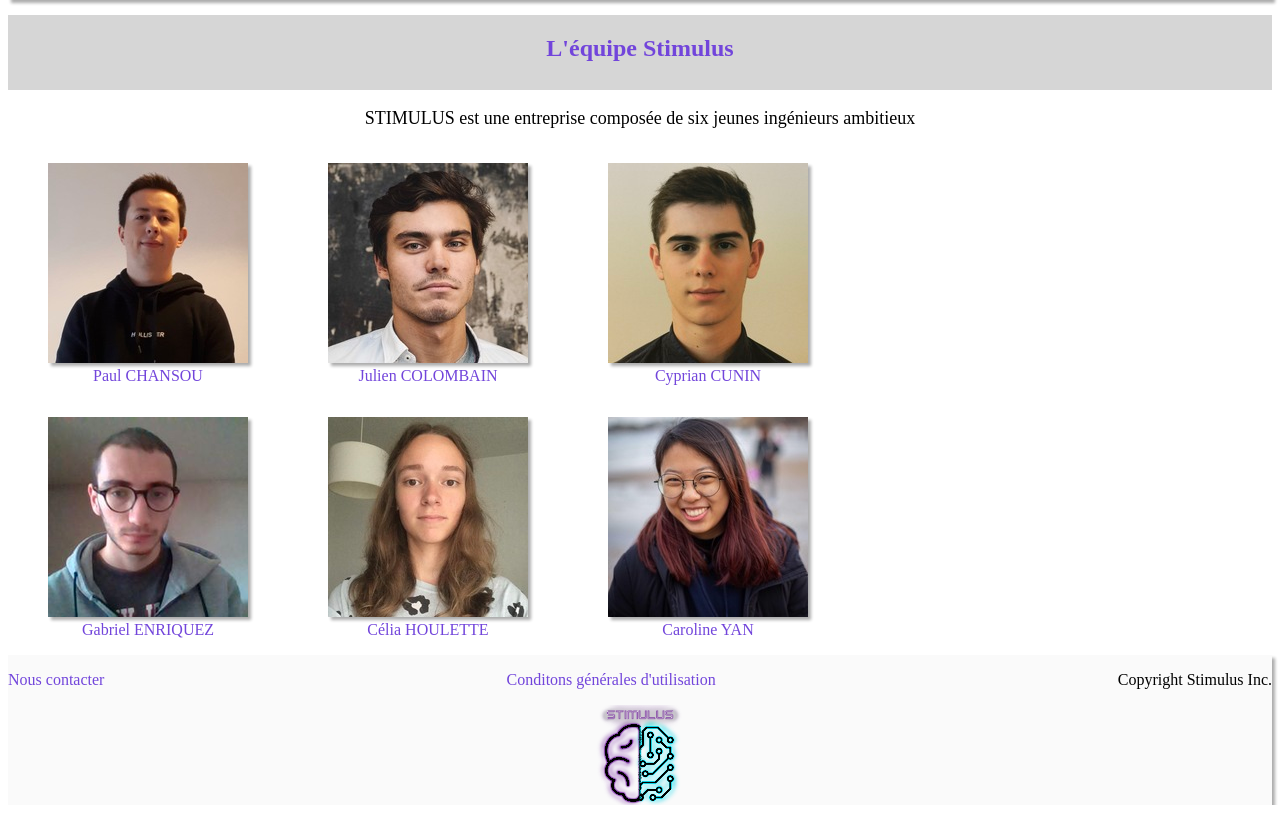
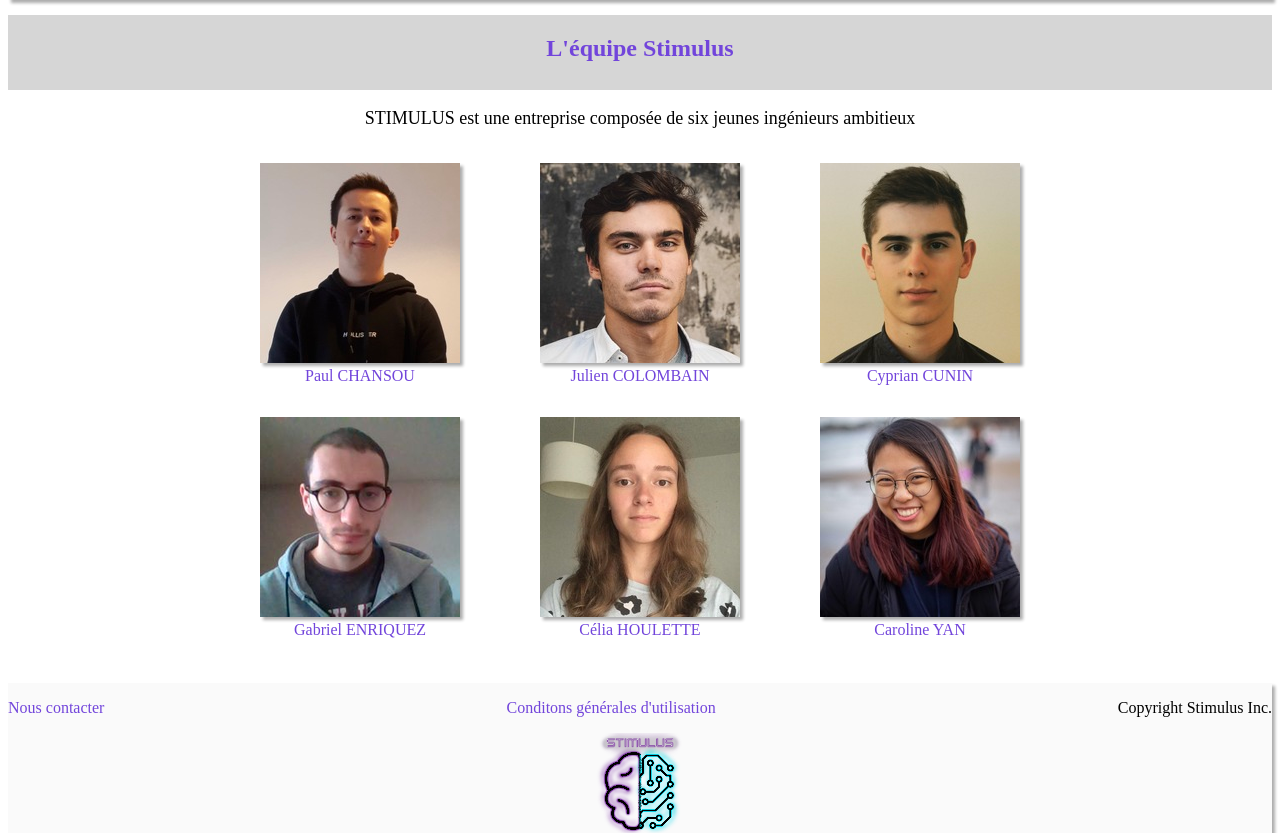
Before and after one commit to juliencol/isep-stimulus, a PHP site: page /caroline/view/equipe.php in a window 1280 px wide. Shown: the part 115-948 px from the top of the page. Before the commit the page ends 920 px from the top, so only its background shows below. Run offline with PHP 8.4, Linux system fonts and the light colour scheme.

Commit message:
Centralisation des photos sur la page 'Qui sommes-nous'

```diff
--- a/caroline/view/_css/base.css
+++ b/caroline/view/_css/base.css
@@ -3,7 +3,7 @@ body {
 
 }
 
-#titre {
+.titre-page {
     background-color: rgba(173, 173, 173, 0.5); /* correspond au #adadad */
     height: 75px;
     margin-top: 15px;
@@ -24,29 +24,38 @@ a:hover {
     color: #49c0cf;
 }
 
-a:link
-{
-text-decoration:none;
+a:link {
+    text-decoration:none;
 }
 
 
 
 /*///// EQUIPE.CSS /////*/
 
-#presentation-team-page{
+#presentation-team-page {
     text-align: center;
-
 }
 
 #presentation-text {
     font-size: large;
 }
 
+#membres-team {
+
+    width: 850px;
+    height: 500px;
+    margin-left: auto;
+    margin-right: auto;
+}
+
 #first-row, #second-row{
     display: flex;
     flex-direction: row;
+    justify-content: center;
+}
 
-}
+
+
 figure img {
     box-shadow: 3px 3px 3px #adadad;
 }
--- a/caroline/view/equipe.php
+++ b/caroline/view/equipe.php
@@ -19,9 +19,9 @@
 
         <section id="presentation-team-page">
 
-            <div id="container">
+            <div class="container">
 
-                <div id="titre">
+                <div class="titre-page">
                     <h1>L'équipe Stimulus</h1>
                 </div>
 
@@ -29,6 +29,7 @@
                     <p>STIMULUS est une entreprise composée de six jeunes ingénieurs ambitieux </p>
                 </div>
 
+                <div id="membres-team">
                     <div id="first-row">
                         <figure id="paul">
                             <a href="_img/_equipe/paul.jpg"><img src="_img/_equipe/paul_small.jpg" alt ="paul-photo" target ="_blank" title = "Paul" class="paul-photo"/></a>
@@ -64,9 +65,11 @@
                     </div>
 
                 </div>
+
+            </div>
         </section>
 
-
+        <br /><br />
         <?php include('footer.php'); ?>
 
 
--- a/caroline/view/gestion.php
+++ b/caroline/view/gestion.php
@@ -19,9 +19,9 @@
 
         <section id="gestion-page">
 
-            <div id="container">
+            <div class="container">
 
-                <div id="titre">
+                <div class="titre-page">
                     <h1>Gestion des utilisateurs</h1>
                 </div>
                 <br />
--- a/caroline/view/research.php
+++ b/caroline/view/research.php
@@ -19,9 +19,9 @@
 
         <section id="research-page">
 
-            <div id="container">
+            <div class="container">
 
-                <div id="titre">
+                <div id="titre-page">
                     <h1>Page de recherche</h1>
                 </div>
 
```
Lines whose indentation alone changed are shown as unchanged.
